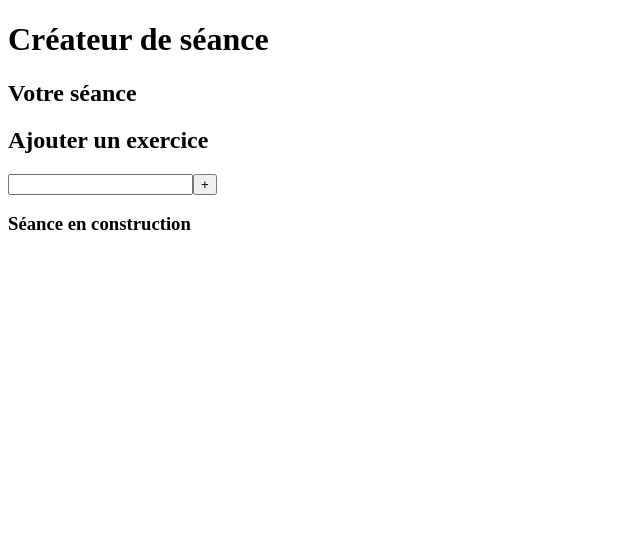
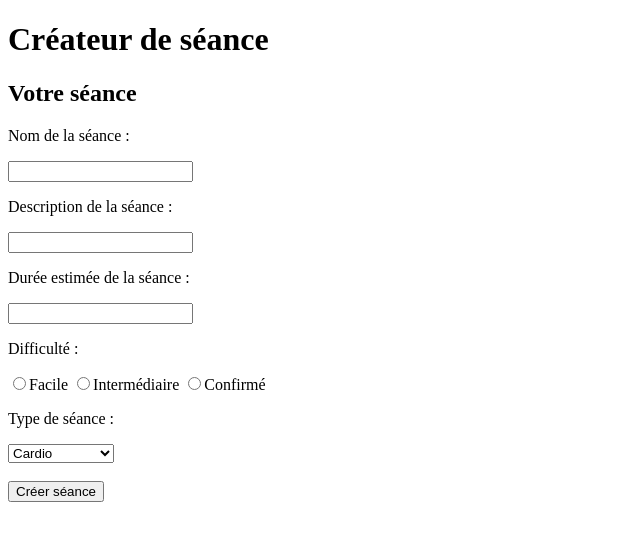
Before and after one commit to Alban2002/Circuit-Training-Gr4, a PHP site: template templates/gererEntrainement.php in a window 1280 px wide. Shown: the top 541 px of the page, without its empty margins (0-640 px from the left). Run offline with PHP 8.4, Linux system fonts and the light colour scheme; the template is opened without the code that fills it, so the values that code supplies are empty.

Commit message:
update gererEntrainement

```diff
--- a/templates/gererEntrainement.php
+++ b/templates/gererEntrainement.php
@@ -21,18 +21,44 @@
             margin: 3px 0px;
         }
         #contenu { list-style-type: none; margin: 0; padding: 0; width: 60%; }
-        #contenu li { margin: 0 3px 3px 3px; padding: 0.4em; padding-left: 1.5em; font-size: 1.4em; height: 18px; }
+        #contenu li { margin: 3px; padding: 0.4em; padding-left: 1.5em; font-size: 1.4em; height: 18px; }
         #contenu li span { position: absolute; margin-left: -1.3em; }
+        #contenu li input { width: 20px }
+        #contenu li label { margin-left: 20px; font-size: small }
+
+        #seance_form {
+            display: inline;
+        }
+
+        #createurSeance{
+            display: none;
+        }
     </style>
 </head>
 
 <script>
     var exercises = [];
-    var currentExerciseIndex = 0;
-    var timer;
     var userId = 1;
     var seanceId = 123183;
 
+    function getSeanceValues() {
+        var values = {};
+
+        // Récupérer les valeurs des champs de saisie
+        values.nom = $("#nom_seance").val();
+        values.description = $("#description_seance").val();
+        values.duree = $("#duree_seance").val();
+
+        // Récupérer la valeur du bouton radio sélectionné
+        values.difficulte = $("input[name='difficulte']:checked").val();
+
+        // Récupérer la valeur de la séance sélectionnée dans la liste déroulante
+        values.type_seance = $("#type_seance").val();
+        $('#seance_form').hide();
+        $('#createurSeance').show();
+        $('h2').eq(0).html("Séance : " + values.nom);
+        return values;
+    }
 
     function findExerciseByName(exerciseName) {
         for (var i = 0; i < exercises.length; i++) {
@@ -86,6 +112,24 @@
                 jClone.data('configurateur',selectedExercise.configurateur);
                 console.log("jClone");
                 console.log(jClone.data());
+
+                // Create input field
+                var inputField = $('<input>').attr('type', 'text');
+
+                // Determine the label based on the configurateur
+                var configurateurLabel = '';
+                if (selectedExercise.configurateur === 'duree') {
+                    configurateurLabel = 'Durée (s):';
+                } else if (selectedExercise.configurateur === 'quantite') {
+                    configurateurLabel = 'Quantité:';
+                }
+
+                // Create label element
+                var label = $('<label>').text(configurateurLabel);
+
+                // Add label and input field to jClone
+                jClone.append(label, inputField);
+
                 if ($("input[value='+']").index($(this)) == 0) {
                     // en haut
                     $("#contenu").prepend(jClone);
@@ -106,6 +150,7 @@
 
     // quand doc pret
     $(document).ready(function(){
+
         // inserer l'ajout d'exercice
         $("#contenu").before(divBtnPlus.clone(true));
         $("#contenu").before('<h3>Séance en construction</h3>');
@@ -138,56 +183,54 @@
             }
         });
         $("#contenu").sortable(); //Permettre le réarrangement des exercices
-    }); // fin quand doc pret
 
-    var jTa = $("<textarea class='tags'>")
-        .keydown(function(contexte){
-            // On vient d'appuyer sur une touche
-            // alors qu'on était dans le ta.
-            // laquelle ?
+        var seanceValues;
+        //Soumettre le formulaire de création de séance avant de construire la séance
+        $("#seance_form").submit(function(event) {
+            event.preventDefault();
 
-            //console.log(contexte.which);
-            if (contexte.which == 13) {
-                // appui sur entree
-                // AVANT que ce saut de ligne ne soit inséré
-                // dans le textarea
-                // On supprime le textarea
-                // On le remplace par un P.
-                var content =  $(this).val();
-                $(this).replaceWith(mkP(content));
-            }
+            // Appeler la fonction getSeanceValues pour obtenir les valeurs saisies
+            seanceValues = getSeanceValues();
+
+            // Faire quelque chose avec les valeurs récupérées
+            console.log(seanceValues);
+
+            // Réinitialiser le formulaire
+            //$("#seance_form")[0].reset();
         });
 
-    function mkTextarea(contenu) {
-        // recup contenu P.
-        // => refJP.html()
-        // créer un textarea avec le mm contenu
-        // Et un comportement sur keyDown sur ENTREE
+        var seance = []; // Variable pour stocker les exercices de la séance
 
-        // ON AJOUTE UNE META-DONNEE au textarea
-        // correspondant à la valeur actuelle du P.
-        var jCTa = jTa.clone(true);
-        jCTa
-            .val(contenu)
-            .data("contenuInitial",contenu);
-        return jCTa;
-    }
+        // Gestionnaire de clic sur le bouton "Enregistrer la séance"
+        $('#enregistrer_seance').click(function() {
+            // Réinitialiser la variable de séance
+            seance = [];
 
-    function mkP(contenu) {
-        // recup contenu TA.
-        // => refJTA.val()
-        // créer un P avec le mm contenu
-        var jCP = jP.clone();
-        jCP.html(contenu);
-        return jCP;
-    }
+            // Parcourir la liste des exercices dans #contenu
+            $('#contenu li').each(function(index) {
+                var exerciseData = $(this).data('ID_exo'); // Récupérer les données de l'exercice
+                var exerciseIndex = $(this).index()+1; // Récupérer l'index de l'exercice dans la liste
 
-    /*
-    <textarea>
-    ce contenu : .val()
-    </textarea>
-    */
+                // Ajouter l'exercice et son index à la variable de séance
+                seance.push({
+                    exercice: exerciseData,
+                    index: exerciseIndex
+                });
+            });
 
+            console.log(seance); // Afficher la variable de séance dans la console (à adapter selon vos besoins)
+        });
+
+        // Gestionnaire de clic sur le bouton "Quitter"
+        $('#quitter').click(function() {
+            // Vider la liste des exercices dans #contenu
+            $('#contenu').empty();
+
+            // Masquer le créateur de séance et afficher le formulaire
+            $('#createurSeance').hide();
+            $('#seance_form').show();
+        });
+    }); // fin quand doc pret
 
 </script>
 
@@ -195,11 +238,35 @@
 <h1>Créateur de séance</h1>
 
 <h2>Votre séance</h2>
-<div id="donnees_seance"></div>
-<h2>Ajouter un exercice</h2>
+<form id="seance_form">
+    <p>Nom de la séance :</p>
+    <input id="nom_seance" type="text" /><br>
+    <p>Description de la séance :</p>
+    <input id="description_seance" type="text" /><br>
+    <p>Durée estimée de la séance :</p>
+    <input id="duree_seance" type="text" /><br>
+    <p>Difficulté :</p>
+    <label><input type="radio" name="difficulte" value="facile">Facile</label>
+    <label><input type="radio" name="difficulte" value="intermediaire">Intermédiaire</label>
+    <label><input type="radio" name="difficulte" value="confirme">Confirmé</label><br>
+    <p>Type de séance :</p>
+    <select id="type_seance">
+        <option value="cardio">Cardio</option>
+        <option value="renforcement">Renforcement</option>
+        <option value="endurance">Endurance</option>
+    </select><br>
+    <br>
+    <input type="submit" value="Créer séance" />
+</form>
 
-<ul id="contenu">
+<div id="createurSeance">
+    <input id="enregistrer_seance" type="button" value="enregistrer la séance"/>
+    <input id="quitter" type="button" value="quitter"/>
+    <h2>Ajouter un exercice</h2>
 
-</ul>
+    <ul id="contenu">
+
+    </ul>
+</div>
 
 </body>
```
